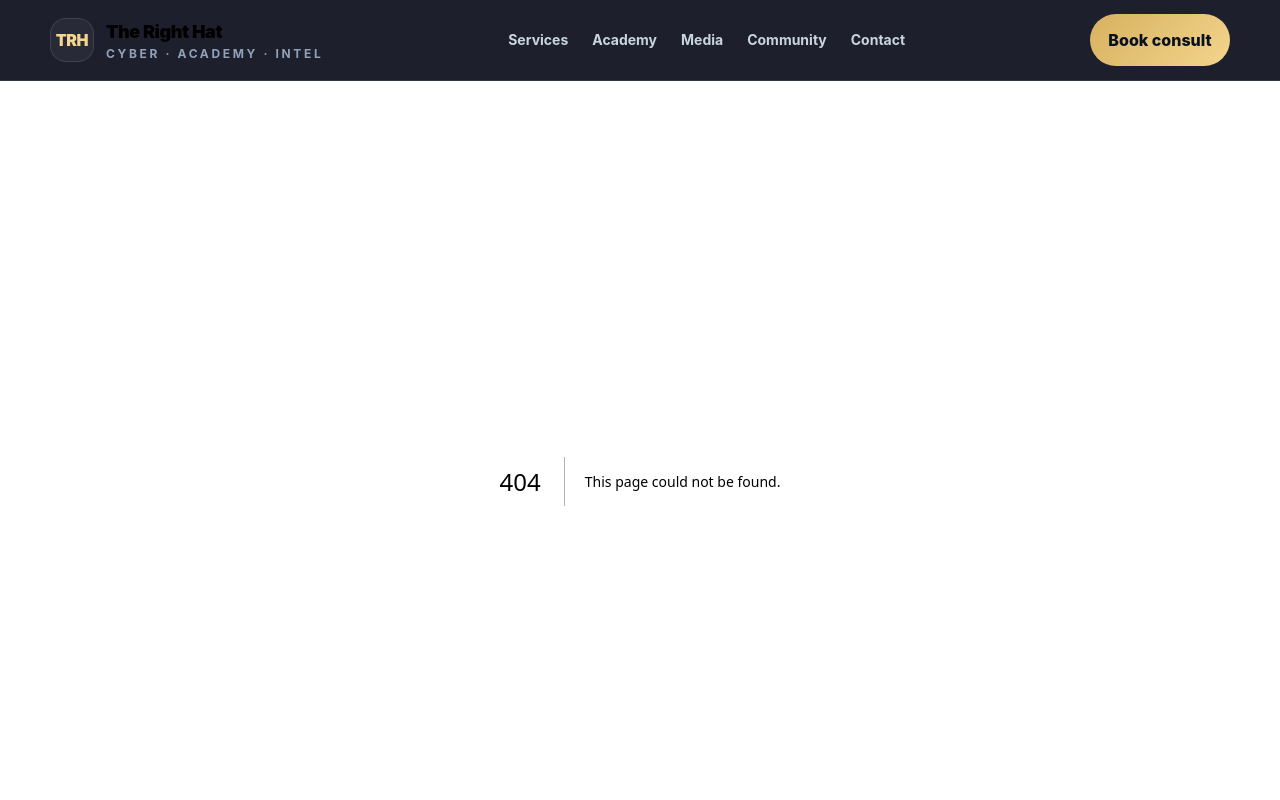
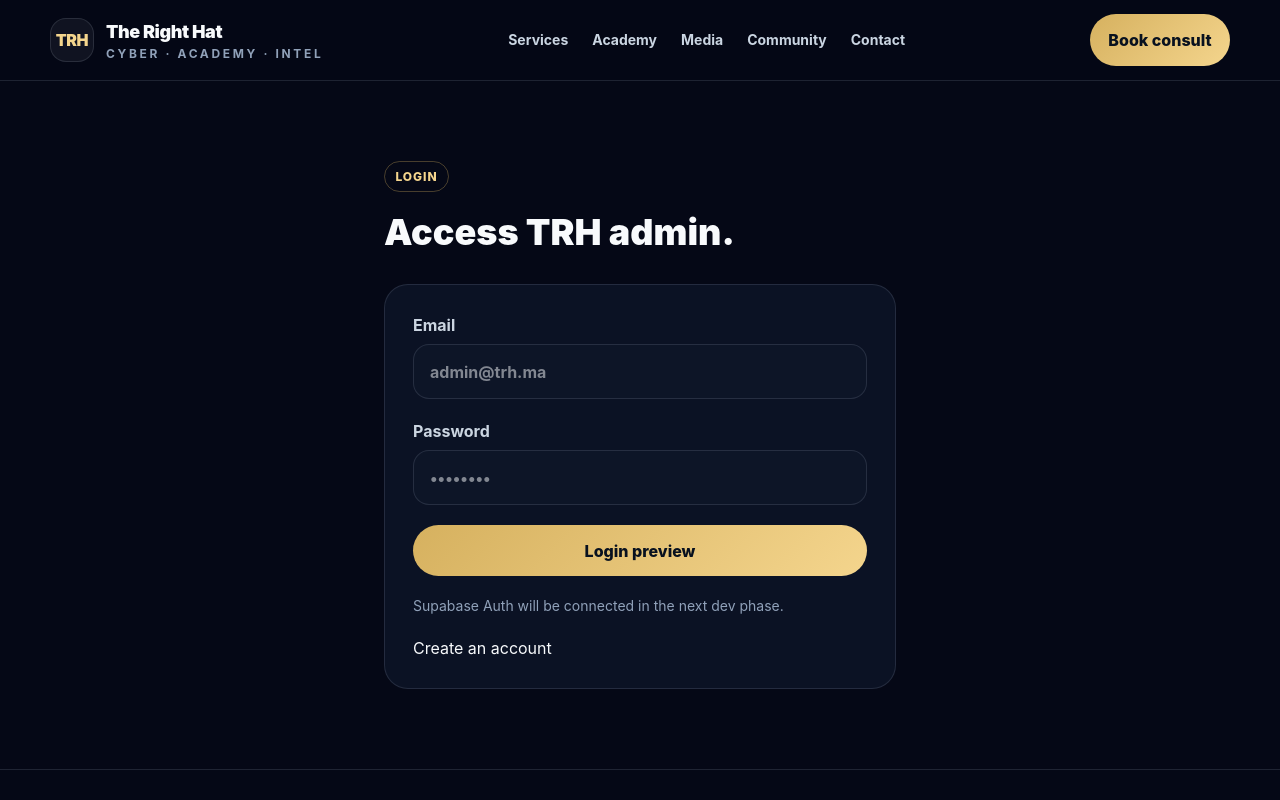
Before and after one commit to SeeDev-K/The-Right-Hat, a Next.js app: page /login in a window 1280 px wide. Before the commit this address had no page. Shown: the top 800 px of the page. Built offline with nearby package versions, Linux system fonts and the light colour scheme.

Commit message:
feat: add login preview page

```diff
--- /dev/null
+++ b/app/login/page.tsx
@@ -0,0 +1,21 @@
+import Link from 'next/link'
+
+export const metadata = { title: 'Login' }
+
+export default function LoginPage() {
+  return (
+    <main className="py-20">
+      <div className="container max-w-lg">
+        <span className="badge">Login</span>
+        <h1 className="mt-5 text-4xl font-black">Access TRH admin.</h1>
+        <div className="card mt-8 grid gap-5 p-7">
+          <label>Email<input type="email" placeholder="admin@trh.ma" /></label>
+          <label>Password<input type="password" placeholder="••••••••" /></label>
+          <button className="btn btn-primary">Login preview</button>
+          <p className="text-sm text-slate-400">Supabase Auth will be connected in the next dev phase.</p>
+          <Link href="/signup" className="text-[var(--gold-soft)]">Create an account</Link>
+        </div>
+      </div>
+    </main>
+  )
+}
```
